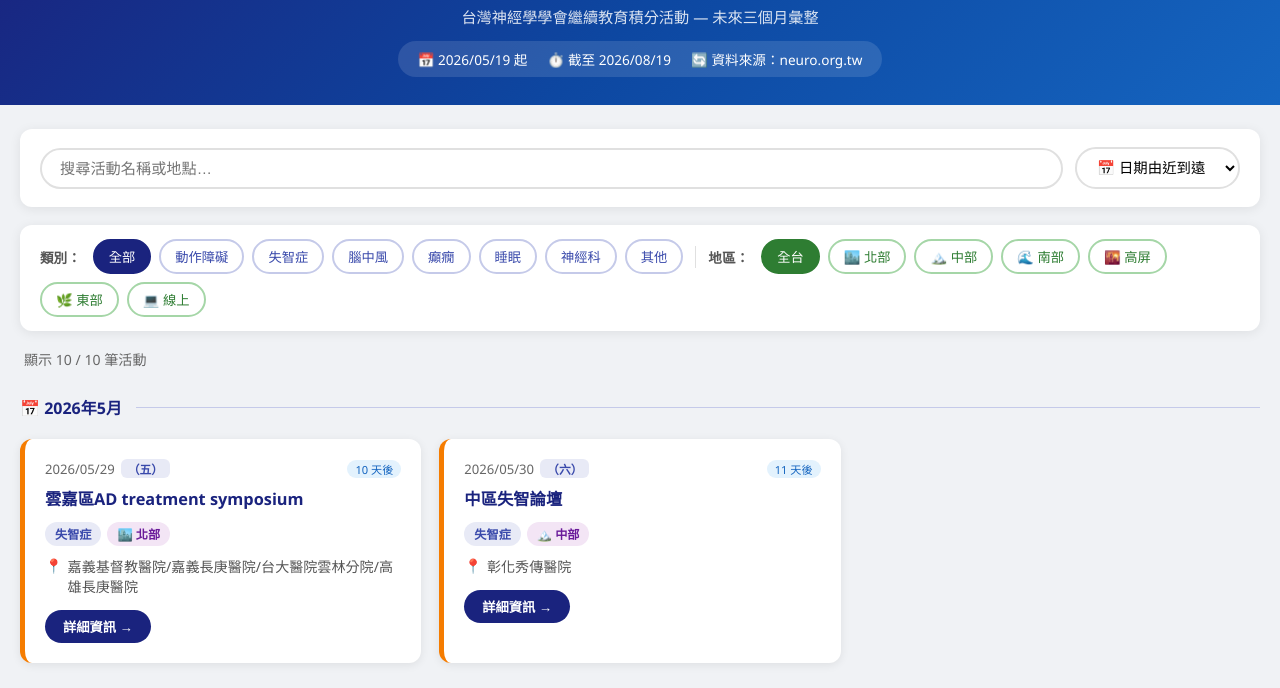
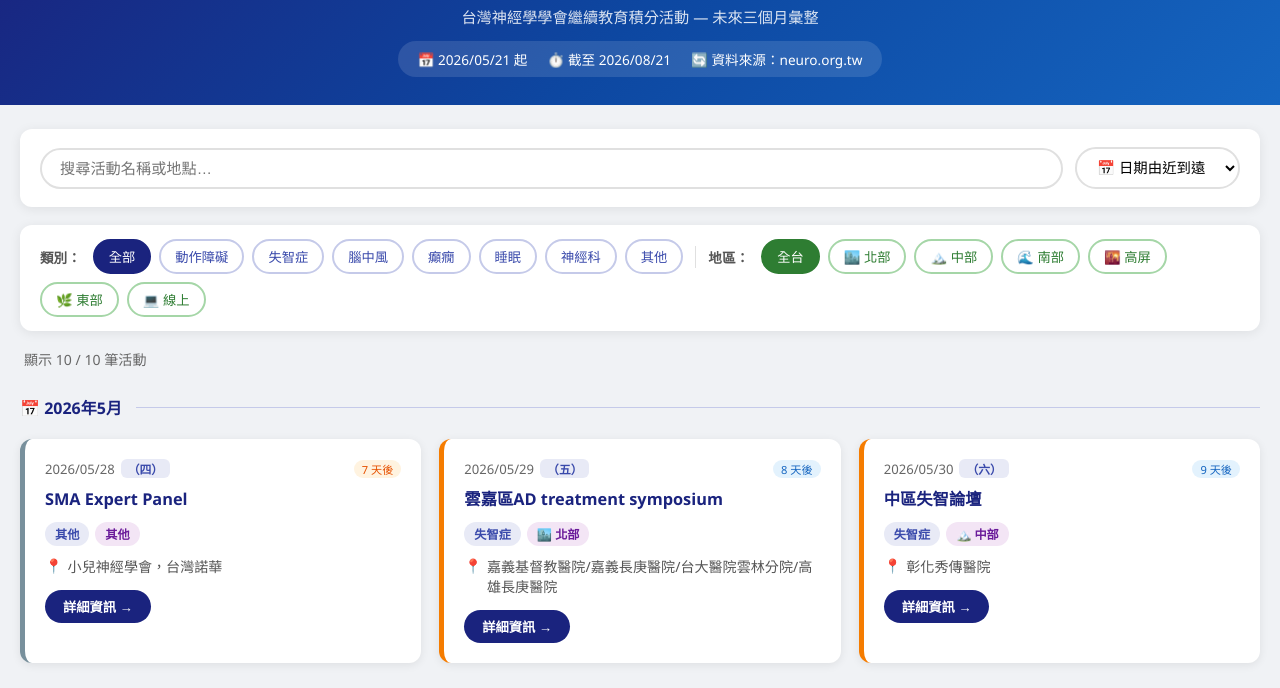
Before and after one commit to TLAN1012/Taiwan_Neurology, a plain HTML site: page index.html in a window 1280 px wide. Shown: the part 83-771 px from the top of the page. Drawn offline with Linux system fonts and the light colour scheme.

Commit message:
Auto-update: 神經學教育活動 2026/05/21

```diff
--- a/index.html
+++ b/index.html
@@ -118,8 +118,8 @@
   <h1>🧠 神經學相關教育活動</h1>
   <p>台灣神經學學會繼續教育積分活動 — 未來三個月彙整</p>
   <div class="header-meta">
-    <span>📅 2026/05/19 起</span>
-    <span>⏱️ 截至 2026/08/19</span>
+    <span>📅 2026/05/21 起</span>
+    <span>⏱️ 截至 2026/08/21</span>
     <span>🔄 資料來源：neuro.org.tw</span>
   </div>
 </header>
@@ -160,19 +160,19 @@
 
   <footer>
     資料擷取自 <a href="https://www.neuro.org.tw/active/other_list.asp" target="_blank">台灣神經學學會 · 其他活動</a>｜
-    更新於 2026/05/19｜每週日 15:00 自動更新
+    更新於 2026/05/21｜每週日 15:00 自動更新
   </footer>
 </div>
 
 <script>
 const EVENTS = [
+  {date:"2026-05-28",title:"SMA Expert Panel",location:"小兒神經學會，台灣諾華",credits:0,url:"https://www.neuro.org.tw/active/other_toApply_OK.asp?SID=3346",cat:"other",online:false,region:"other"},
   {date:"2026-05-29",title:"雲嘉區AD treatment symposium",location:"嘉義基督教醫院/嘉義長庚醫院/台大醫院雲林分院/高雄長庚醫院",credits:0,url:"https://www.neuro.org.tw/active/other_toApply_OK.asp?SID=3342",cat:"dementia",online:false,region:"north"},
   {date:"2026-05-30",title:"中區失智論壇",location:"彰化秀傳醫院",credits:0,url:"https://www.neuro.org.tw/active/other_toApply_OK.asp?SID=3341",cat:"dementia",online:false,region:"central"},
   {date:"2026-06-06",title:"南區AD Treatment Symposium",location:"高醫大附醫/高雄榮總/高市大同/高市岡山/高雄長庚",credits:0,url:"https://www.neuro.org.tw/active/other_toApply_OK.asp?SID=3337",cat:"other",online:false,region:"north"},
   {date:"2026-06-09",title:"NF1-PN Bridging Care Forum",location:"社團法人台灣神經罕見疾病學會",credits:0,url:"https://www.neuro.org.tw/active/other_toApply_OK.asp?SID=3340",cat:"neuro",online:false,region:"other"},
   {date:"2026-06-13",title:"2026台灣動作障礙學會 Meet with the Master: Movement Disorder Clinical Case Demo-南部場",location:"台灣動作障礙學會",credits:0,url:"https://www.neuro.org.tw/active/other_toApply_OK.asp?SID=3344",cat:"movement",online:false,region:"south"},
   {date:"2026-06-13",title:"抗栓必達，現身說法(實體+線上課程)",location:"台灣基層糖尿病學會",credits:0,url:"https://www.neuro.org.tw/active/other_toApply_OK.asp?SID=3339",cat:"stroke",online:true,region:"online"},
-  {date:"2026-06-14",title:"From Evidence to Consensus: Transforming Hypertension Care in Taiwan",location:"社團法人台灣高血壓學會",credits:0,url:"https://www.neuro.org.tw/active/other_toApply_OK.asp?SID=3336",cat:"other",online:false,region:"other"},
   {date:"2026-06-28",title:"臺中市醫師公會學術演講會",location:"社團法人臺中市醫師公會",credits:0,url:"https://www.neuro.org.tw/active/other_toApply_OK.asp?SID=3338",cat:"other",online:false,region:"central"},
   {date:"2026-07-25",title:"2026台灣動作障礙學會 Meet with the Master: Movement Disorder Clinical Case Demo-中部場",location:"台灣動作障礙學會",credits:0,url:"https://www.neuro.org.tw/active/other_toApply_OK.asp?SID=3345",cat:"movement",online:false,region:"central"},
   {date:"2026-07-25",title:"安眠藥減量策略論壇: 腦健康視角下的慢性失眠治療",location:"台灣神經學學會",credits:0,url:"https://www.neuro.org.tw/active/other_toApply_OK.asp?SID=3343",cat:"sleep",online:false,region:"other"}
@@ -188,7 +188,7 @@ const REGION_LABELS = {
   kaoping:'🌇 高屏', east:'🌿 東部', online:'💻 線上', other:'其他'
 };
 
-const today = new Date('2026-05-19');
+const today = new Date('2026-05-21');
 today.setHours(0,0,0,0);
 
 function daysLeft(dateStr) {
```
